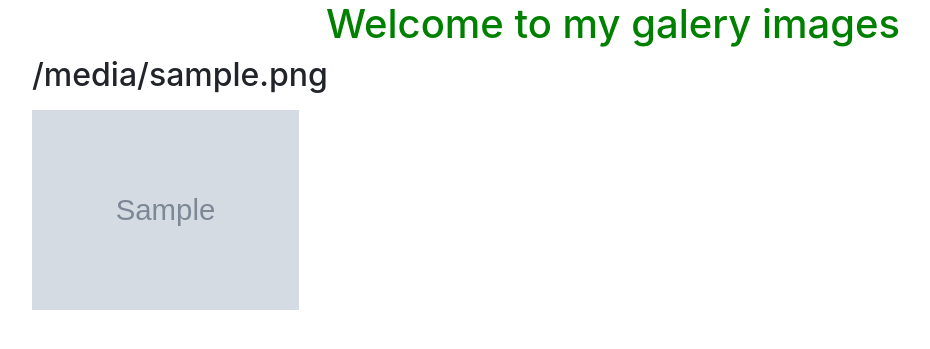
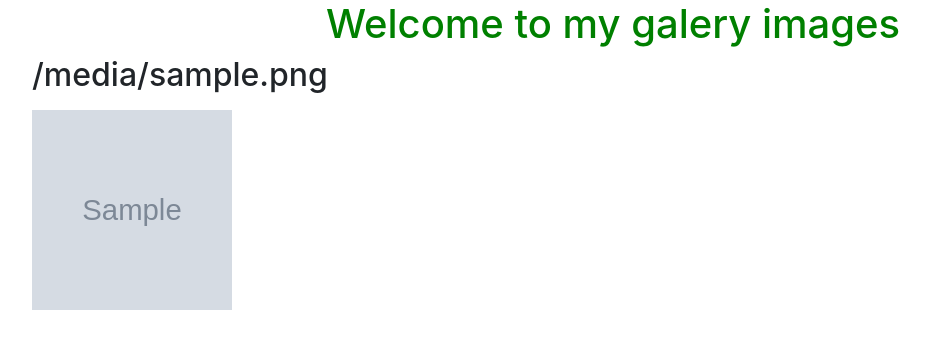
Before and after one commit to GasaGentille/personal_gallery, a Django app: template phootos/templates/image.html in a window 1280 px wide. Shown: the part 56-405 px from the top of the page, without its empty margins (27-957 px from the left). Run offline with Django 3.2, Linux system fonts and the light colour scheme; the template is opened without the code that fills it: most values are stand-ins (such as "Sample title", 1, 10 or a date in 2020); grey boxes marked "Sample" are stand-in pictures; some libraries are stand-ins or nearby versions.

Commit message:
Resizing images

```diff
--- a/phootos/templates/image.html
+++ b/phootos/templates/image.html
@@ -61,6 +61,7 @@
     margin-top: 8px;
     vertical-align: middle;
     height:200px;
+    width: 200px;
 
   }
   .modal-body img {
```
